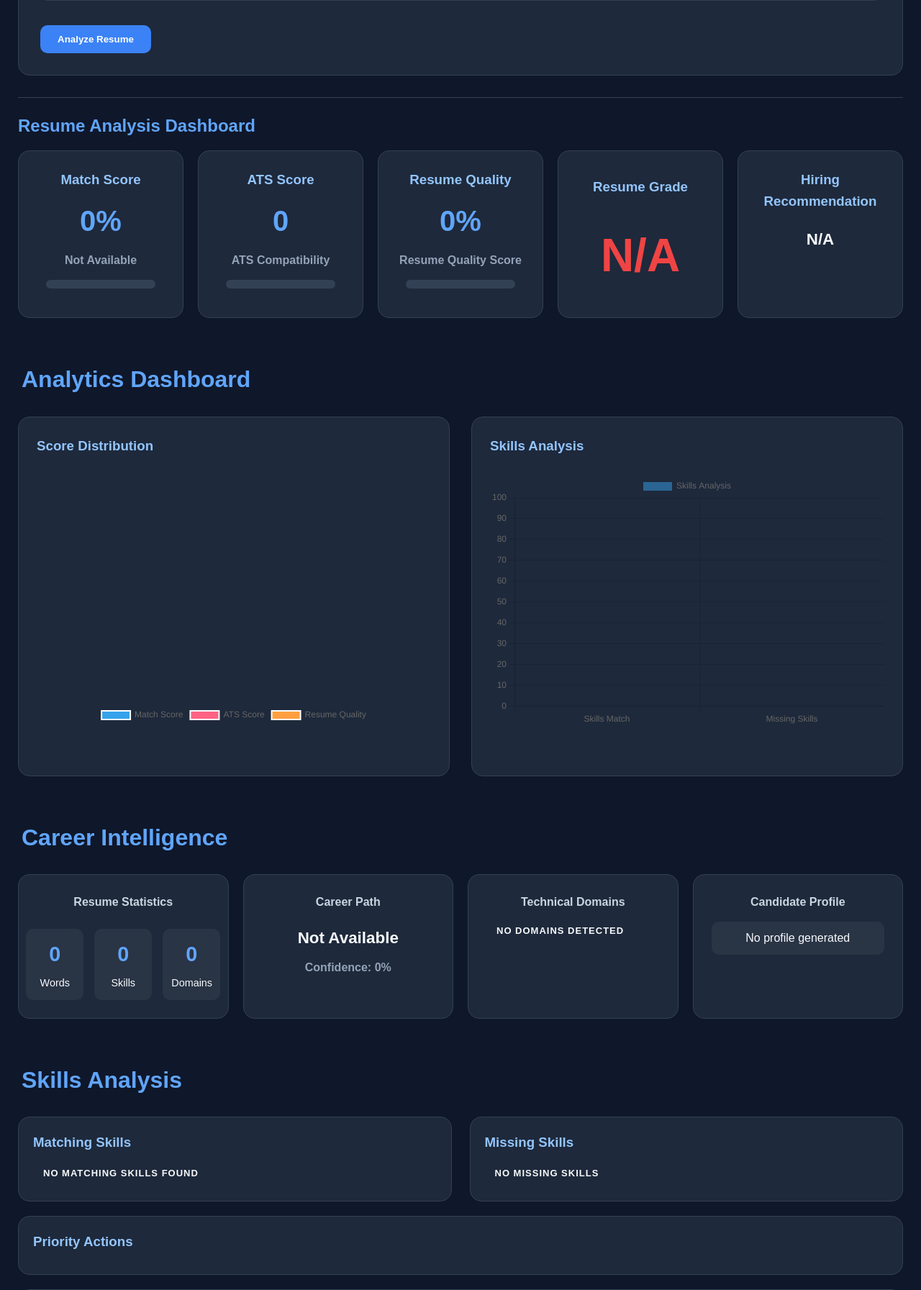
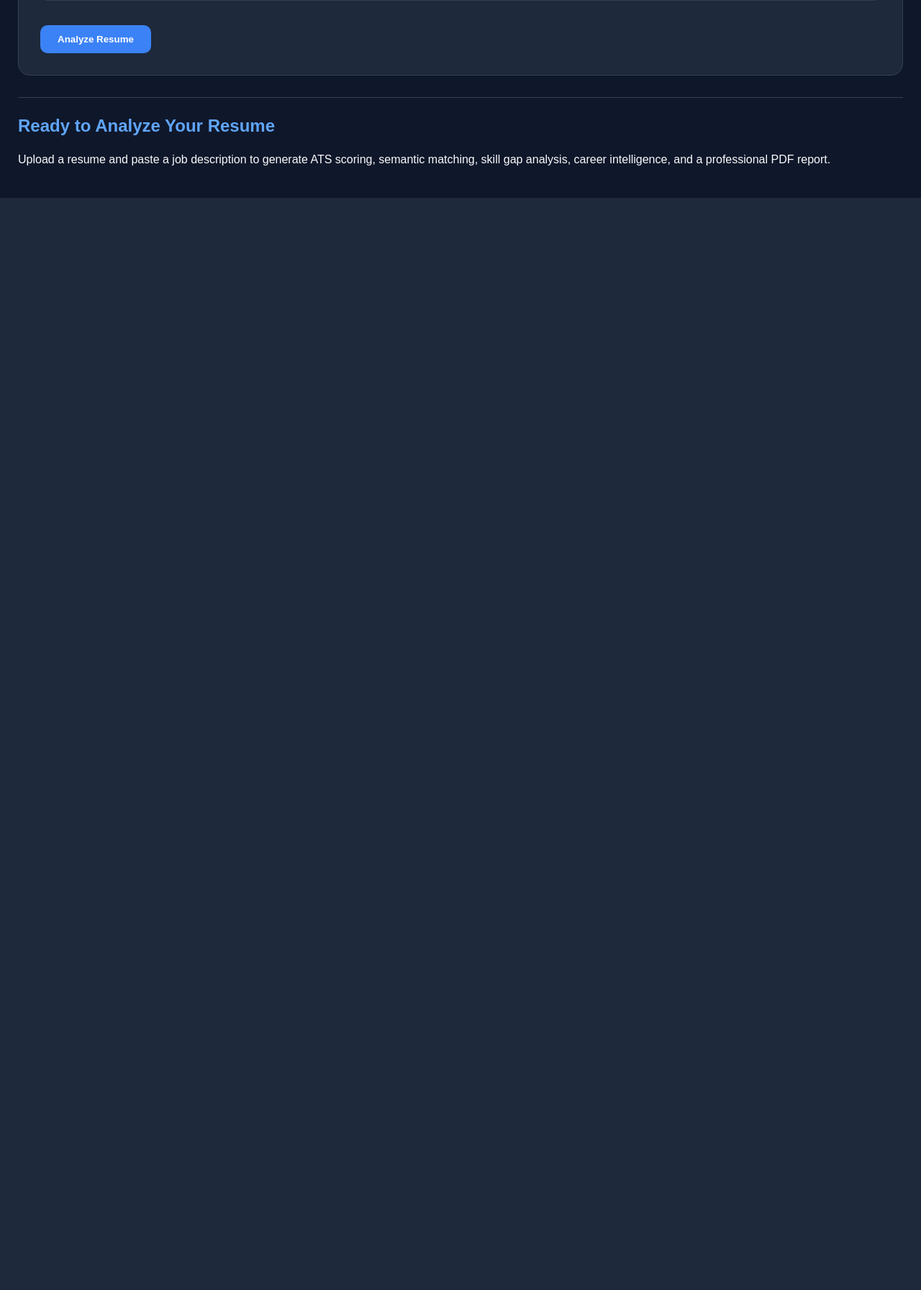
Before and after one commit to MicoYumul/ResumeJobMatcher, a Flask app: page / in a window 1280 px wide. Shown: the part 788-2581 px from the top of the page at 72% size. After the commit the page ends 1063 px from the top, so only its background shows below. Run offline with Flask 3, Linux system fonts and the light colour scheme.

Commit message:
Release v1.0 Resume Job Matcher ATS Analyzer

```diff
--- a/app.py
+++ b/app.py
@@ -11,6 +11,8 @@ from sklearn.metrics.pairwise import cosine_similarity
 from nltk.corpus import stopwords
 from collections import Counter
 from pdf_export import generate_pdf
+from analyzers.job_gap_analyzer import get_job_gap_analysis
+
 
 from database import (
     init_db,
@@ -66,40 +68,7 @@ def home():
 
     return render_template(
         "index.html",
-
-        match_score=0,
-        ats_score=0,
-        quality_score=0,
-        semantic_score=0,
-        skills_match_score=0,
-
-        match_rating="Not Available",
-        resume_grade="N/A",
-        hiring_recommendation="N/A",
-        hiring_reason="",
-
-        predicted_career="Not Available",
-        career_confidence=0,
-
-        word_count=0,
-        skills_count=0,
-        domain_count=0,
-
-        resume_skills=[],
-        matching_skills=[],
-        missing_skills=[],
-
-        skill_categories={},
-        top_careers=[],
-        sections=[],
-        candidate_profile=[],
-        detected_domains=[],
-        summary=[],
-        matched_areas=[],
-        strengths=[],
-        recommendations=[],
-        top_keywords=[],
-        resume_text=""
+        analysis_complete=False
     )
 
 @app.route("/history")
@@ -115,10 +84,18 @@ def history():
         stats=stats
     )
 
+@app.route("/new-analysis")
+def new_analysis():
+
+    session.pop("analysis", None)
+
+    return redirect("/")
+
 @app.route("/upload", methods=["POST"])
 def upload():
 
     file = request.files["resume"]
+    resume_name = file.filename.replace(".pdf", "")
     job_description = request.form["job_description"]
 
     resume_text = ""
@@ -131,6 +108,11 @@ def upload():
 
     resume_lower = resume_text.lower()
     job_lower = job_description.lower()
+
+    gap_analysis = get_job_gap_analysis(
+        resume_text,
+        job_description
+)
 
     # Skill Detection
     resume_skills = [s for s in SKILLS if re.search(r"\b" + re.escape(s) + r"\b", resume_lower)]
@@ -346,6 +328,10 @@ def upload():
         )
 
     session["analysis"] = {
+
+        "analysis_complete": True,
+
+
         "match_score": match_score,
         "ats_score": ats_score,
         "quality_score": quality_score,
@@ -367,6 +353,11 @@ def upload():
         "resume_skills": resume_skills,
         "matching_skills": matching_skills,
         "missing_skills": missing_skills,
+
+        "job_match_score": gap_analysis["match_score"],
+        "job_matching_skills": gap_analysis["matching_skills"],
+        "job_missing_skills": gap_analysis["missing_skills"],
+        "job_recommendations": gap_analysis["recommendations"],
 
         "skill_categories": skill_categories,
         "top_careers": top_careers,
@@ -403,6 +394,7 @@ def upload():
     }
 
     save_analysis(
+        resume_name,
         predicted_career,
         match_score,
         ats_score,
@@ -412,9 +404,11 @@ def upload():
         skills_count,
         domain_count
     )
-
     return render_template(
         "index.html",
+
+        analysis_complete=True,
+
         match_score=match_score,
         match_rating=match_rating,
         quality_score=quality_score,
@@ -447,6 +441,12 @@ def upload():
         hiring_reason=hiring_reason,
         skills_match_score=skills_match_score,
         top_careers=top_careers,
+
+        job_match_score=gap_analysis["match_score"],
+        job_matching_skills=gap_analysis["matching_skills"],
+        job_missing_skills=gap_analysis["missing_skills"],
+        job_recommendations=gap_analysis["recommendations"],
+
         skill_categories=skill_categories
     )
 
--- a/static/css/style.css
+++ b/static/css/style.css
@@ -102,31 +102,90 @@ margin-bottom: 20px;
 }
 
 .dashboard-grid{
-display:grid;
-gap:20px;
-margin-bottom:20px;
+    display:grid;
+    gap:20px;
+    margin-bottom:20px;
 }
 
 .metrics-grid{
-grid-template-columns:repeat(auto-fit,minmax(220px,1fr));
+    grid-template-columns:repeat(auto-fit,minmax(260px,1fr));
 }
 
 .metric-card{
 
+    display:flex;
+
+    flex-direction:column;
+
+    justify-content:center;
+
+    align-items:center;
+
     text-align:center;
 
-    padding:25px;
-
-    height:auto;
-
-    min-height:unset;
+    min-height:260px;
 }
 
 .metric-number{
-font-size:2.5rem;
-font-weight:bold;
-color:#60a5fa;
+
+    font-size:3.5rem;
+
+    font-weight:800;
+
+    margin:15px 0;
+
+    color:#60a5fa;
 }
+
+.job-gap-card{
+
+    min-height:320px;
+}
+
+.job-gap-card h4{
+
+    margin-bottom:20px;
+}
+
+.job-recommendations{
+
+    min-height:320px;
+}
+
+.job-recommendations ul{
+
+    margin-top:15px;
+}
+
+.job-recommendations li{
+
+    margin-bottom:12px;
+
+    line-height:1.6;
+}
+
+.skills-container{
+
+    display:flex;
+
+    flex-wrap:wrap;
+
+    gap:10px;
+
+    align-content:flex-start;
+}
+
+.top-metrics-grid{
+
+    display:grid;
+
+    grid-template-columns:repeat(5,1fr);
+
+    gap:20px;
+
+    align-items:stretch;
+}
+
 
 .resume-grade-card {
 
@@ -161,21 +220,6 @@ font-weight:bold;
 background:#7f1d1d;
 padding:12px;
 border-radius:8px;
-}
-
-/* =========================================
-   SKILL BADGES
-   ========================================= */
-
-.skills-container {
-
-    display: flex;
-
-    flex-wrap: wrap;
-
-    gap: 10px;
-
-    margin-top: 10px;
 }
 
 .skill-badge {
@@ -470,29 +514,6 @@ canvas {
     max-height: 350px;
 }
 
-.analytics-layout {
-    display: flex;
-    flex-direction: column;
-    gap: 30px;
-    margin-top: 25px;
-}
-
-.analytics-layout .dashboard-card {
-    padding: 25px;
-}
-
-.analytics-layout canvas {
-    width: 100% !important;
-    height: 400px !important;
-}
-
-.analytics-layout{
-    display:grid;
-    grid-template-columns:1fr 1fr;
-    gap:30px;
-    margin-top:25px;
-}
-
 .analytics-card{
     padding:30px;
     min-height:500px;
@@ -647,3 +641,62 @@ button{width:100%;}
         grid-template-columns: 1fr;
     }
 }
+
+
+/* Fixed Layout Overrides */
+
+.metrics-grid{
+    display:grid;
+    grid-template-columns:repeat(auto-fit,minmax(280px,1fr));
+    gap:20px;
+    align-items:stretch;
+}
+
+.analytics-layout{
+    display:grid;
+    grid-template-columns:1fr 1fr;
+    gap:30px;
+    margin-top:25px;
+}
+
+.analytics-card{
+    min-height:auto;
+    padding:25px;
+}
+
+.history-metrics-grid{
+
+    display:grid;
+
+    grid-template-columns:repeat(5,1fr);
+
+    gap:20px;
+
+    margin-bottom:30px;
+}
+
+.analytics-layout canvas,
+#scoreChart,
+#skillsChart{
+    height:280px !important;
+}
+
+@media(max-width:1200px){
+    .analytics-layout{
+        grid-template-columns:1fr;
+    }
+    .history-metrics-grid{
+
+        grid-template-columns:repeat(2,1fr);
+    }
+}
+
+@media(max-width:768px){
+    .top-metrics-grid{
+        grid-template-columns:1fr;
+    }
+    .history-metrics-grid{
+
+        grid-template-columns:1fr;
+    }
+}
--- a/templates/index.html
+++ b/templates/index.html
@@ -46,11 +46,13 @@ placeholder="Paste the job description here..."></textarea>
 
     <hr>
 
+    {% if analysis_complete %}
+
     <div class="results-container">
 
     <h2 class="section-title">Resume Analysis Dashboard</h2>
 
-<div class="dashboard-grid metrics-grid">
+    <div class="dashboard-grid top-metrics-grid">
 
     <div class="dashboard-card metric-card">
 
@@ -187,6 +189,10 @@ placeholder="Paste the job description here..."></textarea>
 
         <a href="/history" class="btn btn-secondary">
             📊 View History
+        </a>
+
+        <a href="/new-analysis" class="btn btn-secondary">
+            ➕ New Analysis
         </a>
 
     </div>
@@ -418,6 +424,140 @@ placeholder="Paste the job description here..."></textarea>
 
     </div>
 
+    <div class="dashboard-section">
+
+        <h2 class="dashboard-section-title">
+            Job Gap Analysis
+        </h2>
+
+        <div class="dashboard-grid metrics-grid">
+
+            <div class="dashboard-card metric-card">
+
+                <h3>Job Skill Match</h3>
+
+                <div class="metric-number
+                    {% if job_match_score >= 80 %}
+                        grade-a
+                    {% elif job_match_score >= 60 %}
+                        grade-b
+                    {% elif job_match_score >= 40 %}
+                        grade-c
+                    {% else %}
+                        grade-d
+                    {% endif %}
+                ">
+                    {{ job_match_score }}%
+                </div>
+
+                <p class="score-rating">
+
+                    {% if job_match_score >= 80 %}
+                        Excellent Match
+                    {% elif job_match_score >= 60 %}
+                        Strong Match
+                    {% elif job_match_score >= 40 %}
+                        Partial Match
+                    {% else %}
+                        Weak Match
+                    {% endif %}
+
+                </p>
+
+                <div class="progress-container">
+
+                    <div
+                        class="progress-bar
+                        {% if job_match_score >= 80 %}
+                            progress-good
+                        {% elif job_match_score >= 60 %}
+                            progress-warning
+                        {% else %}
+                            progress-danger
+                        {% endif %}"
+                        style="width: {{ job_match_score }}%">
+                    </div>
+
+                </div>
+
+            </div>
+
+            <div class="dashboard-card">
+
+                <h3>Matching Job Skills</h3>
+
+                <div class="skills-container">
+
+                    {% if job_matching_skills %}
+
+                        {% for skill in job_matching_skills %}
+
+                            <span class="skill-badge skill-match">
+                                ✓ {{ skill }}
+                            </span>
+
+                        {% endfor %}
+
+                    {% else %}
+
+                        <span class="skill-badge">
+                            No matching job skills found
+                        </span>
+
+                    {% endif %}
+
+                </div>
+
+            </div>
+
+            <div class="dashboard-card">
+
+                <h3>Missing Job Skills</h3>
+
+                <div class="skills-container">
+
+                    {% if job_missing_skills %}
+
+                        {% for skill in job_missing_skills %}
+
+                            <span class="skill-badge skill-missing">
+                                ✗ {{ skill }}
+                            </span>
+
+                        {% endfor %}
+
+                    {% else %}
+
+                        <span class="skill-badge">
+                            No missing job skills
+                        </span>
+
+                    {% endif %}
+
+                </div>
+
+            </div>
+
+            <div class="dashboard-card">
+
+                <h3>Job Recommendations</h3>
+
+                <ul>
+
+                    {% for recommendation in job_recommendations %}
+
+                        <li>{{ recommendation }}</li>
+
+                    {% endfor %}
+
+                </ul>
+
+            </div>
+
+        </div>
+
+    </div>
+
     <div class="result-card">
     <h3>Priority Actions</h3>
     <ul>
@@ -456,6 +596,22 @@ placeholder="Paste the job description here..."></textarea>
 
     </div>
 
+    {% else %}
+
+    <div class="welcome-card">
+
+        <h2>Ready to Analyze Your Resume</h2>
+
+        <p>
+            Upload a resume and paste a job description to generate
+            ATS scoring, semantic matching, skill gap analysis,
+            career intelligence, and a professional PDF report.
+        </p>
+
+    </div>
+
+    {% endif %}
+
     <script>
 
     window.matchScore =
```
Also changed, not shown: other parts of static/css/style.css (+8 -35 lines), analyzers/job_gap_analyzer.py (added, +159 -0 lines), database.py (+42 -1 lines), templates/history.html (+13 -9 lines), README.md, resume_history.db, 7 other files. Lines whose indentation alone changed are shown as unchanged.
